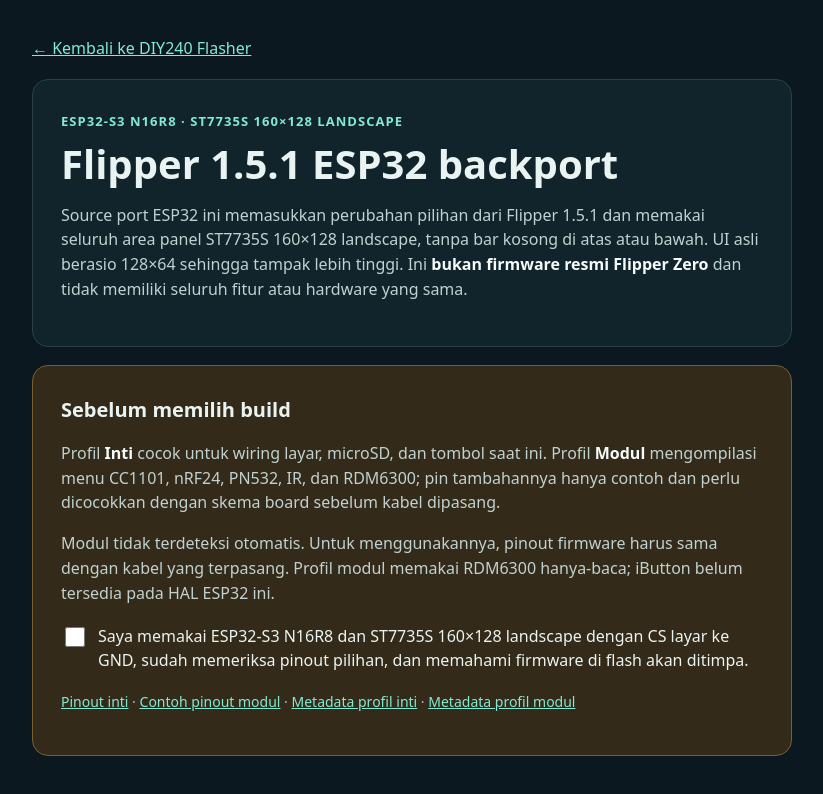
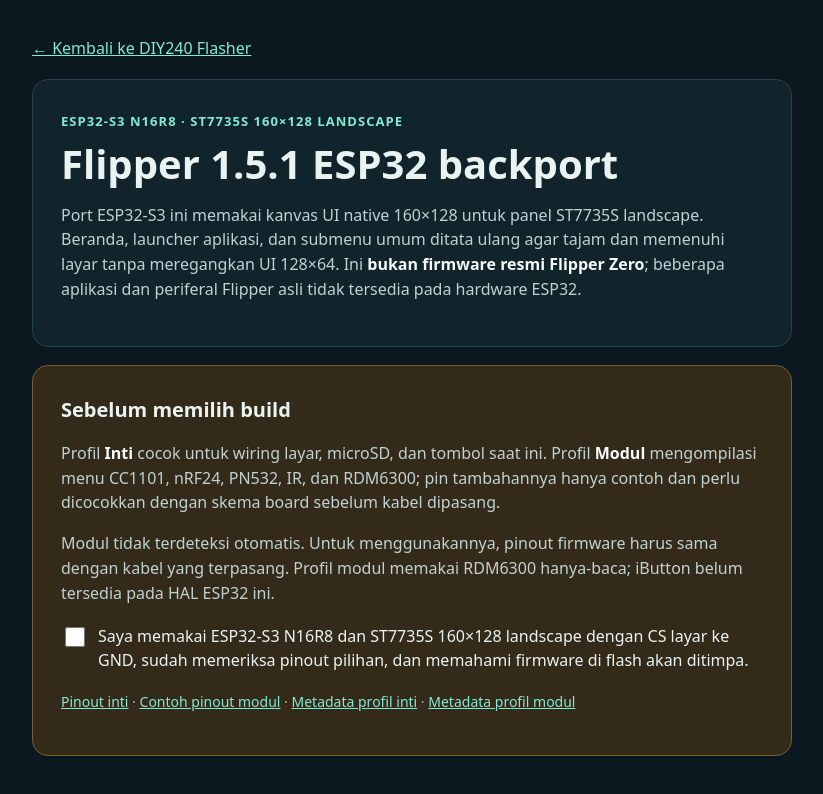
Before and after one commit to gungsss/flipper-esp32s3-diy240, a website: page web/public/flipper-st7735-151/index.html in a window 1280 px wide. Shown: the whole page, without its empty margins (228-1051 px from the left). Drawn offline with Linux system fonts and the light colour scheme.

Commit message:
web: describe native ST7735S interface

```diff
--- a/web/public/flipper-st7735-151/index.html
+++ b/web/public/flipper-st7735-151/index.html
@@ -35,7 +35,7 @@
   <section class="card">
     <span class="eyebrow">ESP32-S3 N16R8 · ST7735S 160×128 landscape</span>
     <h1>Flipper 1.5.1 ESP32 backport</h1>
-    <p>Source port ESP32 ini memasukkan perubahan pilihan dari Flipper 1.5.1 dan memakai seluruh area panel ST7735S 160×128 landscape, tanpa bar kosong di atas atau bawah. UI asli berasio 128×64 sehingga tampak lebih tinggi. Ini <strong>bukan firmware resmi Flipper Zero</strong> dan tidak memiliki seluruh fitur atau hardware yang sama.</p>
+    <p>Port ESP32-S3 ini memakai kanvas UI native 160×128 untuk panel ST7735S landscape. Beranda, launcher aplikasi, dan submenu umum ditata ulang agar tajam dan memenuhi layar tanpa meregangkan UI 128×64. Ini <strong>bukan firmware resmi Flipper Zero</strong>; beberapa aplikasi dan periferal Flipper asli tidak tersedia pada hardware ESP32.</p>
   </section>
   <section class="card notice">
     <h2>Sebelum memilih build</h2>
```
